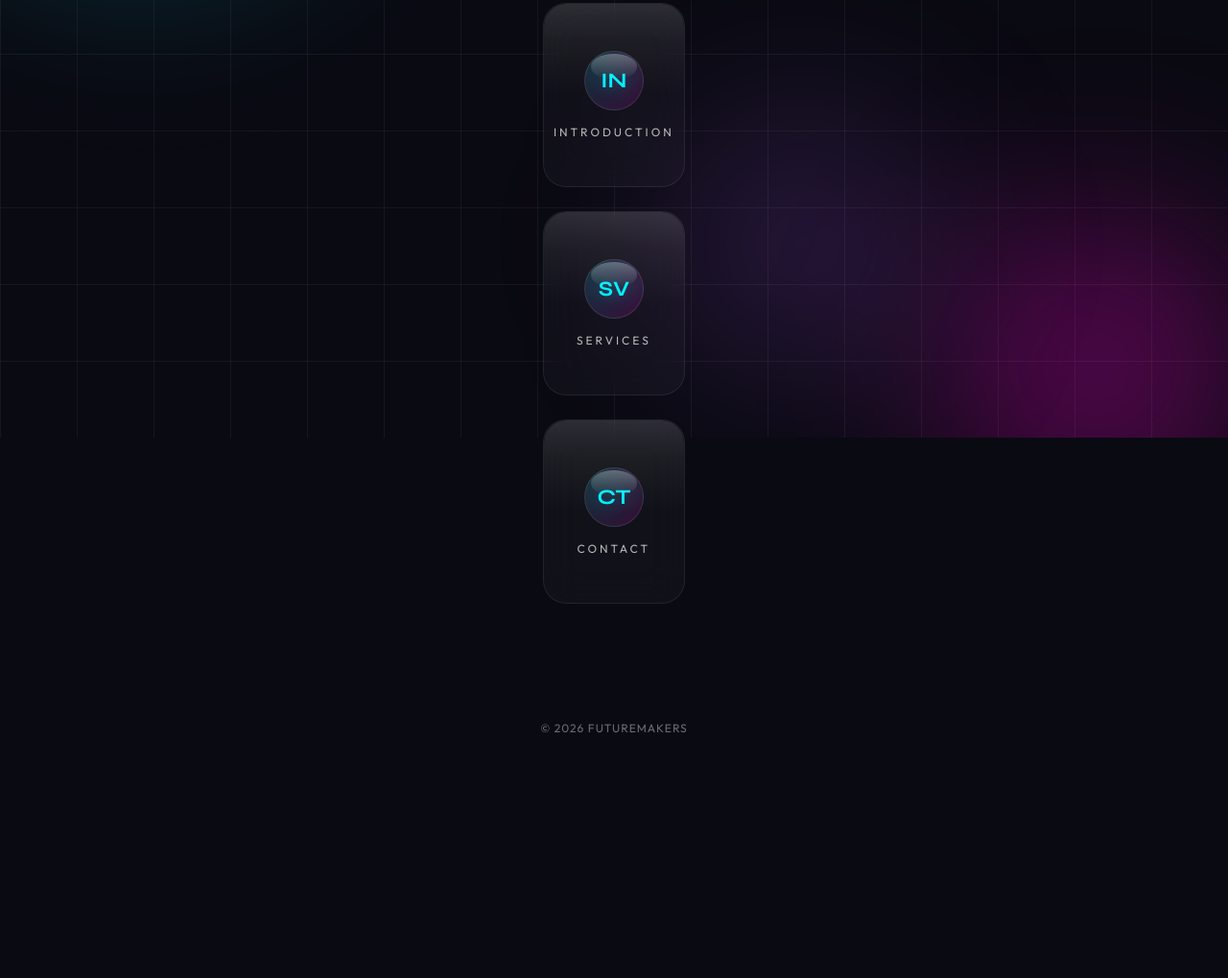
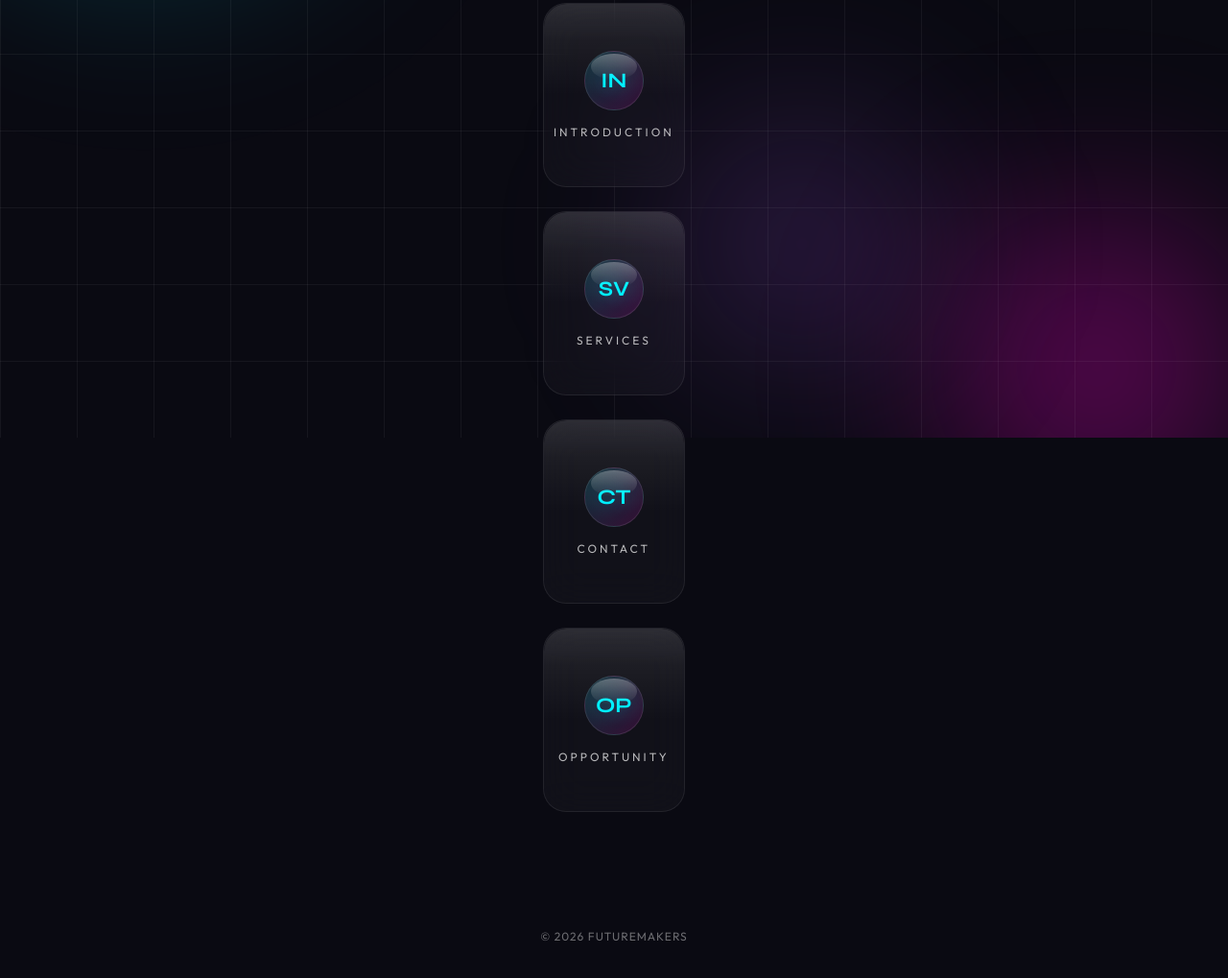
Before and after one commit to Varan004/futuremaker-co, a plain HTML site: page index.html in a window 1280 px wide. Shown: the part 344-1363 px from the top of the page at 96% size. Before the commit the page ends 1160 px from the top, so only its background shows below. Drawn offline with Linux system fonts and the light colour scheme.

Commit message:
Add 'Opportunity' menu item and fix typos
Added a new menu item for 'Opportunity' and fixed minor typos.

```diff
--- a/index.html
+++ b/index.html
@@ -57,6 +57,10 @@ https://templatemo.com/tm-603-nexaverse
             <div class="menu-item initial-load" data-section="contact">
                 <div class="menu-badge">CT</div>
                 <div class="menu-title">Contact</div>
+            </div>
+             <div class="menu-item initial-load" data-section="contact">
+                <div class="menu-badge">OP</div>
+                <div class="menu-title">Opportunity</div>
             </div>
         </div>
 
@@ -299,4 +303,5 @@ https://templatemo.com/tm-603-nexaverse
     </div>
 <script src="templatemo-nexa-scripts.js"></script>
 </body>
+
 </html>
```
